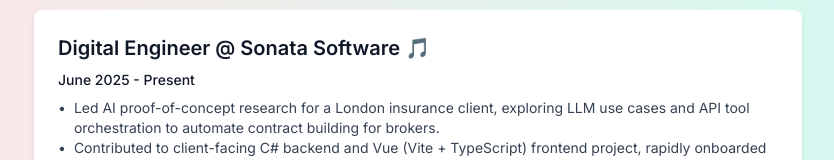
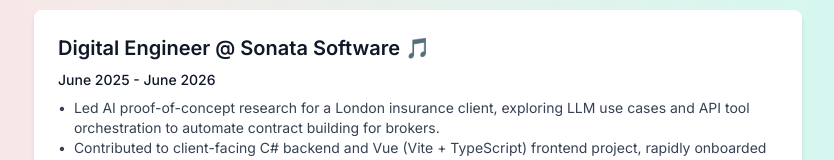
Before and after one commit to tri-jet/portfolio-site, a Next.js app: page /portfolio-site/ in a window 1280 px wide. Shown: the part 572-732 px from the top of the page, without its empty margins (222-1056 px from the left). Built offline with nearby package versions, Linux system fonts and the light colour scheme.

Commit message:
update: Add end date for Sonata experience

```diff
--- a/app/page.tsx
+++ b/app/page.tsx
@@ -45,7 +45,7 @@
           <div className="flex flex-col gap-8 py-8">
             <Card
               title="Digital Engineer @ Sonata Software 🎵"
-              subtitle="June 2025 - Present"
+              subtitle="June 2025 - June 2026"
               bulletPoints={[
                 "Led AI proof-of-concept research for a London insurance client, exploring LLM use cases and API tool orchestration to automate contract building for brokers.",
                 "Contributed to client-facing C# backend and Vue (Vite + TypeScript) frontend project, rapidly onboarded onto an unfamiliar stack, supporting feature delivery across API and UI layers."
```
